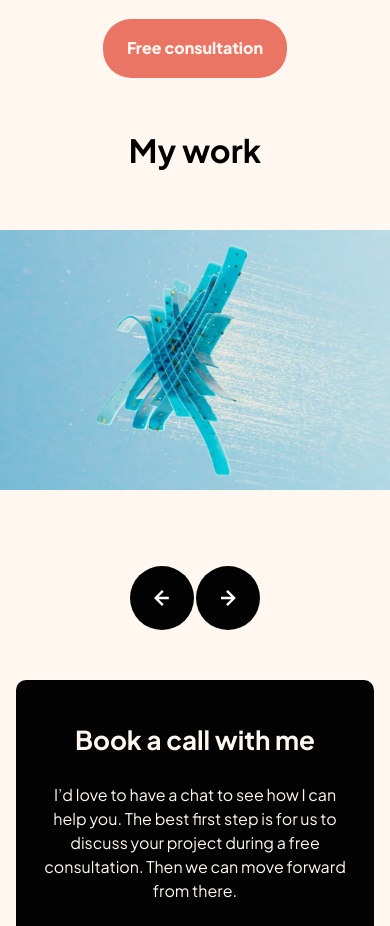
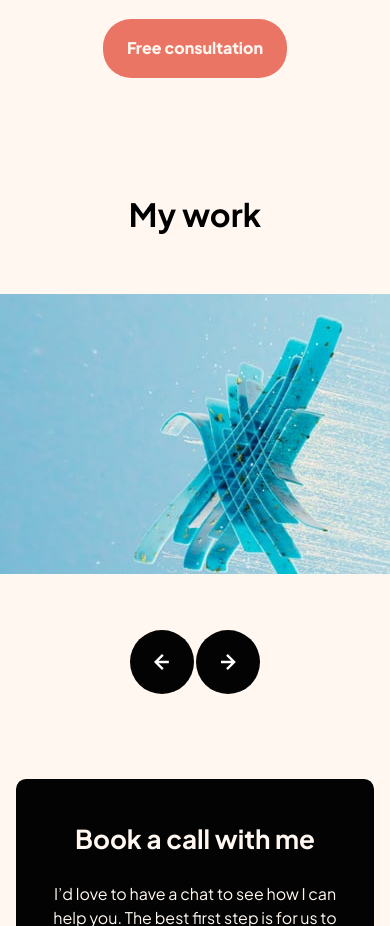
Before and after one commit to Patrycja-dz/Single-page-design-portfolio, a website built with Vite: page index.html in a window 390 px wide. Shown: the part 1760-2686 px from the top of the page. Built offline with nearby package versions, Linux system fonts and the light colour scheme.

Commit message:
remove swiper

```diff
--- a/index.html
+++ b/index.html
@@ -16,10 +16,10 @@
       href="https://fonts.googleapis.com/css2?family=Plus+Jakarta+Sans:ital,wght@0,200..800;1,200..800&display=swap"
       rel="stylesheet"
     />
-    <link
+    <!-- <link
       rel="stylesheet"
       href="https://cdn.jsdelivr.net/npm/swiper@11/swiper-bundle.min.css"
-    />
+    /> -->
 
     <link rel="stylesheet" href="./styles/style.css" />
     <title>Frontend Mentor | Single-page design portfolio</title>
@@ -96,21 +96,21 @@
     </div>
     <section class="slides">
       <h3 class="subheading">My work</h3>
-      <div class="gallery swiper">
-        <div class="swiper-wrapper">
-          <div class="swiper-slide">
+      <div class="gallery">
+        <div class="scroll-container">
+          <div class="slide">
             <img src="./assets/image-slide-1.jpg" alt="Slide 1" />
           </div>
-          <div class="swiper-slide">
+          <div class="slide">
             <img src="./assets/image-slide-2.jpg" alt="Slide 2" />
           </div>
-          <div class="swiper-slide">
+          <div class="slide">
             <img src="./assets/image-slide-3.jpg" alt="Slide 3" />
           </div>
-          <div class="swiper-slide">
+          <div class="slide">
             <img src="./assets/image-slide-4.jpg" alt="Slide 4" />
           </div>
-          <div class="swiper-slide">
+          <div class="slide">
             <img src="./assets/image-slide-5.jpg" alt="Slide 5" />
           </div>
         </div>
@@ -148,6 +148,6 @@
       </footer>
     </div>
 
-    <script src="main.js" type="module"></script>
+    <script src="main.js"></script>
   </body>
 </html>
--- a/main.js
+++ b/main.js
@@ -1,25 +1,45 @@
-// import Swiper from "swiper";
-// import { Navigation, Pagination } from "swiper/modules";
-// // import Swiper and modules styles
-// import "swiper/css";
-// import "swiper/css/navigation";
-import Swiper from "https://cdn.jsdelivr.net/npm/swiper@11/swiper-bundle.min.mjs";
-const swiper = new Swiper(".swiper", {
-  loop: true,
-  direction: "horizontal",
-  navigation: {
-    nextEl: ".arrow-next",
-    prevEl: ".arrow-prev",
-  },
-  spaceBetween: 50,
-  grabCursor: true,
-  fade: true,
-  breakpoints: {
-    // When screen width is less than 768px (mobile devices)
-    768: {
-      slidesPerView: 3, // Display one slide per view
-    },
+// const nextSlide = document.querySelector(".arrow-next");
+// const prevSlide = document.querySelector(".arrow-prev");
+// const slides = document.querySelectorAll(".slide");
+// const scrollContainer = document.querySelector(".scroll-container");
 
-    // You can add more breakpoints as needed
-  },
+// // scrollContainer.addEventListener("scroll", (e) => {
+// //   e.preventDefault();
+// //   scrollContainer.scrollLeft += 500;
+// //   console.log((scrollContainer.scrollLeft += e.scrollX));
+// // });
+
+// // nextSlide.addEventListener("click", () => {
+// //   scrollContainer.scrollLeft += 500;
+// // });
+// // prevSlide.addEventListener("click", () => {
+// //   scrollContainer.scrollLeft -= 500;
+// // });
+// nextSlide.addEventListener("click", () => {
+//   const currentScroll = scrollContainer.scrollLeft;
+//   const slideWidth = slides[0].offsetWidth;
+//   scrollContainer.scrollLeft = currentScroll + slideWidth * 5; // Scroll to the next set of three images
+// });
+
+// prevSlide.addEventListener("click", () => {
+//   const currentScroll = scrollContainer.scrollLeft;
+//   const slideWidth = slides[0].offsetWidth;
+//   scrollContainer.scrollLeft = currentScroll - slideWidth * 5; // Scroll to the previous set of three images
+// });
+// //const nextSlide = document.querySelector(".arrow-next");
+const nextSlide = document.querySelector(".arrow-next");
+const prevSlide = document.querySelector(".arrow-prev");
+const slides = document.querySelectorAll(".slide");
+const scrollContainer = document.querySelector(".scroll-container");
+
+nextSlide.addEventListener("click", () => {
+  const currentScroll = scrollContainer.scrollLeft;
+  const slideWidth = slides[0].offsetWidth;
+  scrollContainer.scrollLeft = currentScroll + slideWidth * 3; // Scroll to the next set of three images
 });
+
+prevSlide.addEventListener("click", () => {
+  const currentScroll = scrollContainer.scrollLeft;
+  const slideWidth = slides[0].offsetWidth;
+  scrollContainer.scrollLeft = currentScroll - slideWidth * 3; // Scroll to the previous set of three images
+});
--- a/styles/style.css
+++ b/styles/style.css
@@ -91,7 +91,6 @@ body {
   font-weight: 700;
   font-style: normal;
 
-  /* font-size: clamp(1.625rem, 2rem, 2.5rem); */
   font-size: 26px;
 }
 .text {
@@ -137,11 +136,9 @@ body {
   box-shadow: inset 14.5em 0 0 0 var(--galactic-blue);
 }
 
-/* mobile */
 .design-disciplines {
   display: grid;
   width: 100%;
-  /* height: 364px; */
 
   margin-block: 3.5rem;
   grid-template-areas:
@@ -205,7 +202,6 @@ div.discipline:nth-of-type(6) {
   align-items: end;
   border-radius: 0 0 100vh 100vh;
   overflow: hidden;
-  /* max-width: 35rem; */
 }
 .person-container__background {
   position: absolute;
@@ -228,7 +224,6 @@ div.discipline:nth-of-type(6) {
   display: flex;
   gap: 1.5rem;
 
-  /* justify-content: space-evenly; */
   flex-direction: column;
   button {
     background-color: var(--light-red);
@@ -246,17 +241,41 @@ div.discipline:nth-of-type(6) {
 }
 
 .slides {
-  position: relative;
-  height: 100%;
+  margin-block: 80px;
+  display: flex;
+  flex-direction: column;
+  align-items: center;
+  gap: 56px;
+
   .subheading {
     font-size: var(--fs-s);
   }
 }
+.scroll-container {
+  display: flex;
+  align-items: center;
+  gap: 30px;
+  overflow-x: scroll;
+  width: 100%;
+  scroll-behavior: smooth;
+}
 .gallery {
+  overflow-x: scroll;
   width: 100%;
-  margin-block: 56px;
+  -ms-overflow-style: none;
+  scrollbar-width: none;
 }
-
+.slide {
+  width: 540px;
+  border-radius: 10px;
+  flex-shrink: 0;
+  img {
+    width: 100%;
+    height: 100%;
+    object-fit: cover;
+    object-position: center;
+  }
+}
 .arrows {
   margin-inline: auto;
   width: fit-content;
@@ -276,11 +295,18 @@ div.discipline:nth-of-type(6) {
     box-shadow: inset 4.5em 0 0 0 var(--galactic-blue);
   }
 }
+.next-slide {
+  overflow-x: scroll;
+  transition: transform 150ms ease-in-out;
+}
+.prev-slide {
+  transform: translateX(-540px);
+  transition: transform 150ms ease-in-out;
+}
 .contact {
   background-color: var(--black);
   color: var(--light-cream);
   padding-block: 40px;
-  /* padding-inline-start: 36px; */
   display: grid;
   grid-template-columns: 1fr;
   margin-inline: auto;
@@ -315,7 +341,7 @@ footer {
     transform: rotate(180deg);
   }
 }
-/* Dla desktopu */
+
 @media screen and (min-width: 1024px) {
   .primary-heading {
     font-size: 3.5rem;
@@ -326,7 +352,7 @@ footer {
     height: 364px;
     margin-block-start: 4rem;
     grid-template-rows: repeat(6, 164px);
-    /* margin-block: 3.5rem; */
+
     grid-template-areas:
       "design design ui apps photography photography"
       "design design ilustrations ilustrations motion motion";
@@ -344,7 +370,6 @@ footer {
     display: flex;
     gap: 2.45rem;
 
-    /* justify-content: space-evenly; */
     flex-direction: column;
     button {
       background-color: var(--light-red);
@@ -372,7 +397,6 @@ footer {
   }
 }
 
-/* Dla tabletu */
 @media screen and (min-width: 600px) and (max-width: 1023px) {
   .container {
     margin-inline: 1rem;
@@ -415,7 +439,6 @@ footer {
     display: flex;
     gap: 2.45rem;
 
-    /* justify-content: space-evenly; */
     flex-direction: column;
     button {
       background-color: var(--light-red);
```
